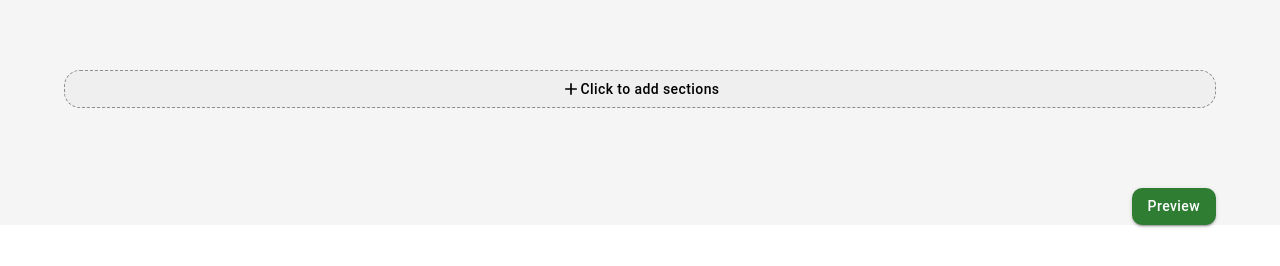
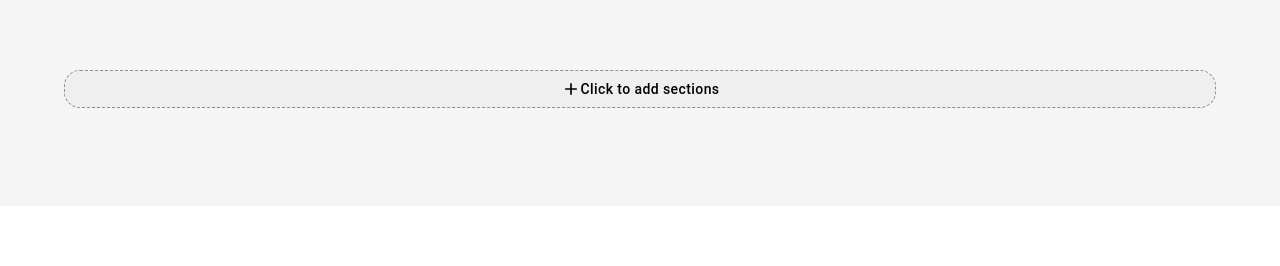
Before and after one commit to Pushp1992/Profile-Builder, a React (Vite) app: page / in a window 1280 px wide. Shown: the part 586-852 px from the top of the page. After the commit the page ends 800 px from the top, so only its background shows below. Built offline with nearby package versions, Linux system fonts and the light colour scheme.

Commit message:
add functionaltiy for modal opening

```diff
--- a/src/Components/Modal-Box/Modal.jsx
+++ b/src/Components/Modal-Box/Modal.jsx
@@ -2,7 +2,6 @@ import React, { useState, Suspense } from "react";
 import Box from "@mui/material/Box";
 import Container from "@mui/material/Container";
 import Button from "@mui/material/Button";
-import Typography from "@mui/material/Typography";
 import Modal from "react-bootstrap/Modal";
 
 const AboutMeComponent = React.lazy(() => import("../../Components/Section/AboutMe/AboutMeComponent"));
--- a/src/Page/Edit-page/index.jsx
+++ b/src/Page/Edit-page/index.jsx
@@ -1,9 +1,7 @@
 import React, { useState, Suspense } from "react";
 import { MenuPopUpButton } from "../../Components/MenuPopup/MenuPopup";
-
 import Box from "@mui/material/Box";
 import Container from "@mui/material/Container";
-import Button from "@mui/material/Button";
 
 import IntroductionComponent from "../../Components/Section/Intro/IntroductionComponent";
 const AboutMeComponent =  React.lazy(() => import("../../Components/Section/AboutMe/AboutMeComponent"));
@@ -14,7 +12,7 @@ const BlogComponent =  React.lazy(() => import("../../Components/Section/Blog/Bl
 const CTAComponent =  React.lazy(() => import("../../Components/Section/CTA/CTAComponent"));
 const ModalBox = React.lazy(() => import('../../Components/Modal-Box/Modal'));
 
-import { MenuPopUpContext, IntroductionComponentContext } from "../context";
+import { MenuPopUpContext } from "../context";
 
 import "./style.css";
 
@@ -27,6 +25,10 @@ const EditPage = () => {
     blog: false,
     cta: false,
   });
+
+  const isAllSectionDisplayed = Object.values(showSection).every(
+    (value) => value === true
+  );
 
   const [introSectionData, setIntroSectionData] = useState({
     siteTitle: "",
@@ -167,11 +169,15 @@ const EditPage = () => {
               />
             )}
           </Suspense>
-          <Suspense>{showSection.cta && <CTAComponent {...{ctaData, setCTAData}} />}</Suspense>
+          <Suspense>
+            {showSection.cta && <CTAComponent {...{ ctaData, setCTAData }} />}
+          </Suspense>
         </Box>
         <MenuPopUpContext.Provider value={{ showSection, setShowSection }}>
           <MenuPopUpButton />
         </MenuPopUpContext.Provider>
+        {isAllSectionDisplayed && (
+          <Suspense>
             <ModalBox
               {...{
                 introSectionData,
@@ -187,9 +193,11 @@ const EditPage = () => {
                 blogData,
                 blogHeading,
                 blogList,
-            ctaData
+                ctaData,
               }}
             />
+          </Suspense>
+        )}
       </Container>
     </Container>
   );
```
Lines whose indentation alone changed are shown as unchanged.
